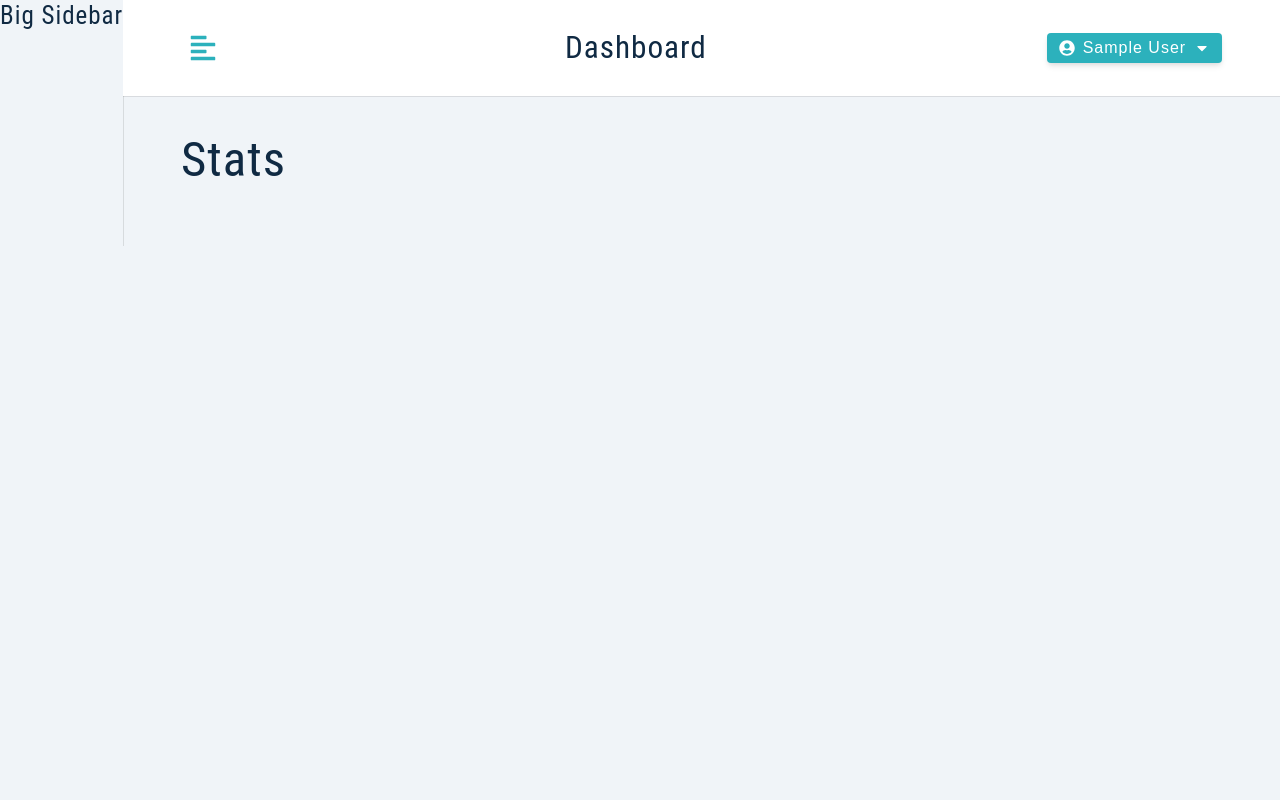
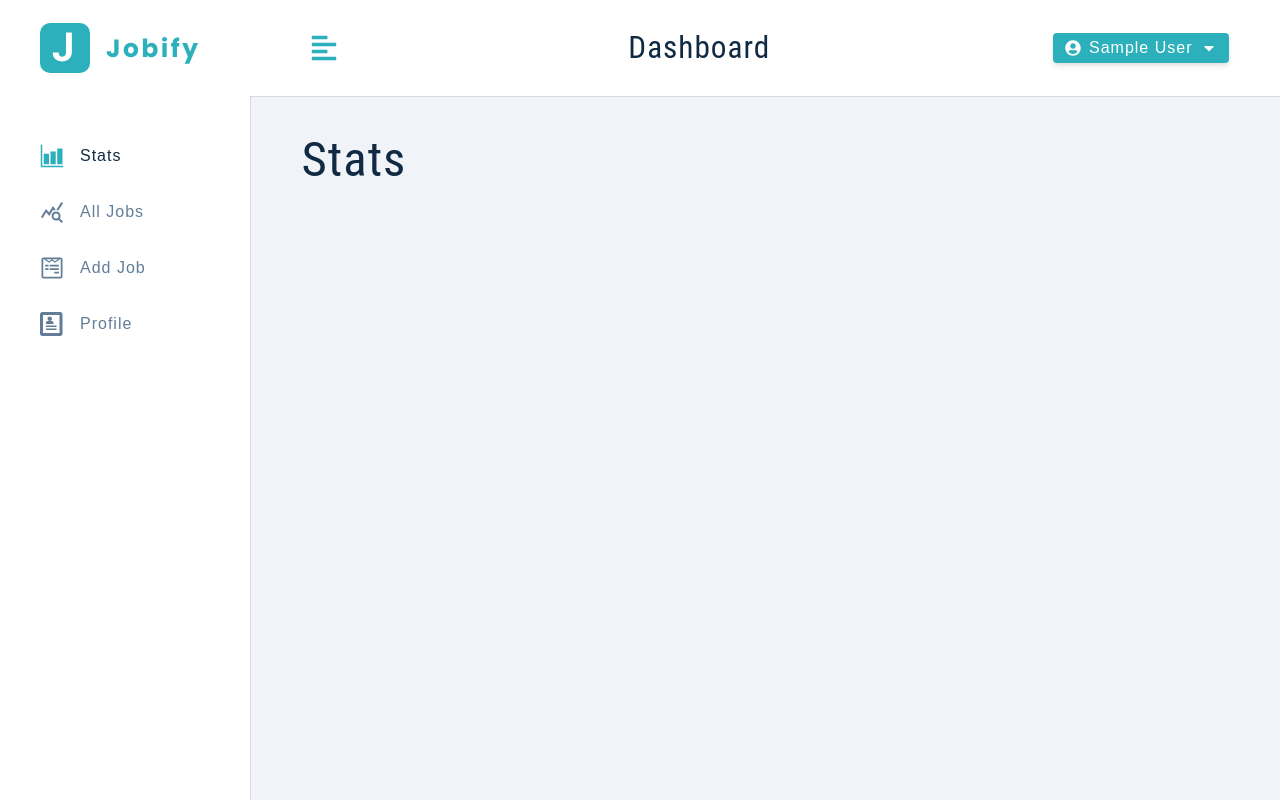
Before and after one commit to zicozydailva/jobsMern, a React (Create React App) app: page / in a window 1280 px wide. Built offline with nearby package versions, Linux system fonts and the light colour scheme; sample sign-in values are in the browser's storage.

Commit message:
UI setup

```diff
--- a/src/components/BigSidebar.js
+++ b/src/components/BigSidebar.js
@@ -1,10 +1,26 @@
-import React from 'react';
-import Wrapper from '../assets/wrappers/BigSidebar';
+import { useAppContext } from '../context/appContext'
+import NavLinks from './NavLinks'
+import Logo from '../components/Logo'
+import Wrapper from '../assets/wrappers/BigSidebar'
 
 const BigSidebar = () => {
-  return <Wrapper>
-      <h4>Big sidebar</h4>
-  </Wrapper>;
-};
+  const { showSidebar } = useAppContext()
+  return (
+    <Wrapper>
+      <div
+        className={
+          showSidebar ? 'sidebar-container ' : 'sidebar-container show-sidebar'
+        }
+      >
+        <div className='content'>
+          <header>
+            <Logo />
+          </header>
+          <NavLinks />
+        </div>
+      </div>
+    </Wrapper>
+  )
+}
 
-export default BigSidebar;
+export default BigSidebar
--- /dev/null
+++ b/src/components/NavLinks.js
@@ -0,0 +1,28 @@
+import links from '../utils/links'
+import { NavLink } from 'react-router-dom'
+
+const NavLinks = ({ toggleSidebar }) => {
+  return (
+    <div className='nav-links'>
+      {links.map((link) => {
+        const { text, path, id, icon } = link
+
+        return (
+          <NavLink
+            to={path}
+            key={id}
+            onClick={toggleSidebar}
+            className={({ isActive }) =>
+              isActive ? 'nav-link active' : 'nav-link'
+            }
+          >
+            <span className='icon'>{icon}</span>
+            {text}
+          </NavLink>
+        )
+      })}
+    </div>
+  )
+}
+
+export default NavLinks
--- a/src/components/Navbar.js
+++ b/src/components/Navbar.js
@@ -1,7 +1,7 @@
 import React, { useState } from "react";
 import Wrapper from "../assets/wrappers/Navbar";
 import { FaAlignLeft, FaUserCircle, FaCaretDown } from "react-icons/fa";
-import Logo from "./logo";
+import Logo from "./Logo";
 import { useAppContext } from "../context/appContext";
 
 const Navbar = () => {
--- a/src/components/SmallSidebar.js
+++ b/src/components/SmallSidebar.js
@@ -1,10 +1,31 @@
-import React from 'react';
-import Wrapper from '../assets/wrappers/SmallSidebar';
+import Wrapper from '../assets/wrappers/SmallSidebar'
+import { FaTimes } from 'react-icons/fa'
+import { useAppContext } from '../context/appContext'
+
+import Logo from './Logo'
+import NavLinks from './NavLinks'
 
 const SmallSidebar = () => {
-  return <Wrapper>
-      <h4>Small sidebar</h4>
-  </Wrapper>;
-};
+  const { showSidebar, toggleSidebar } = useAppContext()
+  return (
+    <Wrapper>
+      <div
+        className={
+          showSidebar ? 'sidebar-container show-sidebar' : 'sidebar-container'
+        }
+      >
+        <div className='content'>
+          <button type='button' className='close-btn' onClick={toggleSidebar}>
+            <FaTimes />
+          </button>
+          <header>
+            <Logo />
+          </header>
+          <NavLinks toggleSidebar={toggleSidebar} />
+        </div>
+      </div>
+    </Wrapper>
+  )
+}
 
-export default SmallSidebar;
+export default SmallSidebar
--- a/src/components/index.js
+++ b/src/components/index.js
@@ -1,4 +1,4 @@
-import Logo from "../components/logo"
+import Logo from "./Logo"
 import Alert from "./Alert"
 import FormRow from "./FormRow"
 import Navbar from "./Navbar"
--- /dev/null
+++ b/src/utils/links.js
@@ -0,0 +1,13 @@
+import { IoBarChartSharp } from 'react-icons/io5'
+import { MdQueryStats } from 'react-icons/md'
+import { FaWpforms } from 'react-icons/fa'
+import { ImProfile } from 'react-icons/im'
+
+const links = [
+  { id: 1, text: 'stats', path: '/', icon: <IoBarChartSharp /> },
+  { id: 2, text: 'all jobs', path: 'all-jobs', icon: <MdQueryStats /> },
+  { id: 3, text: 'add job', path: 'add-job', icon: <FaWpforms /> },
+  { id: 4, text: 'profile', path: 'profile', icon: <ImProfile /> },
+]
+
+export default links
```
